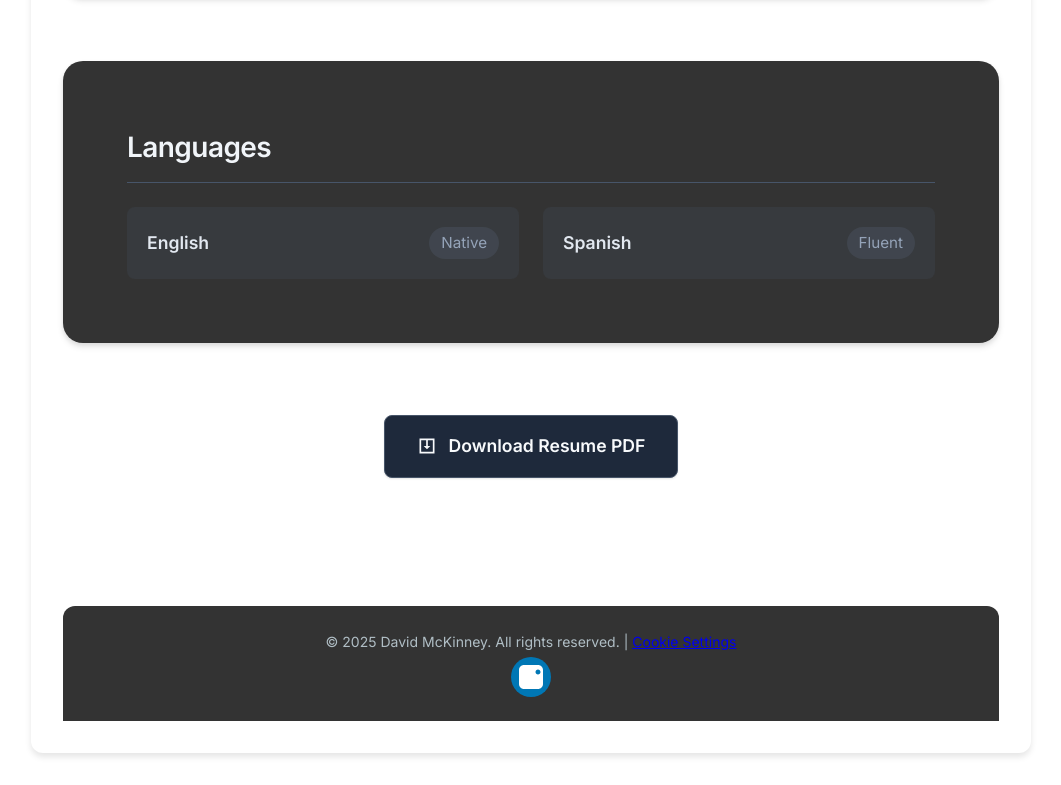
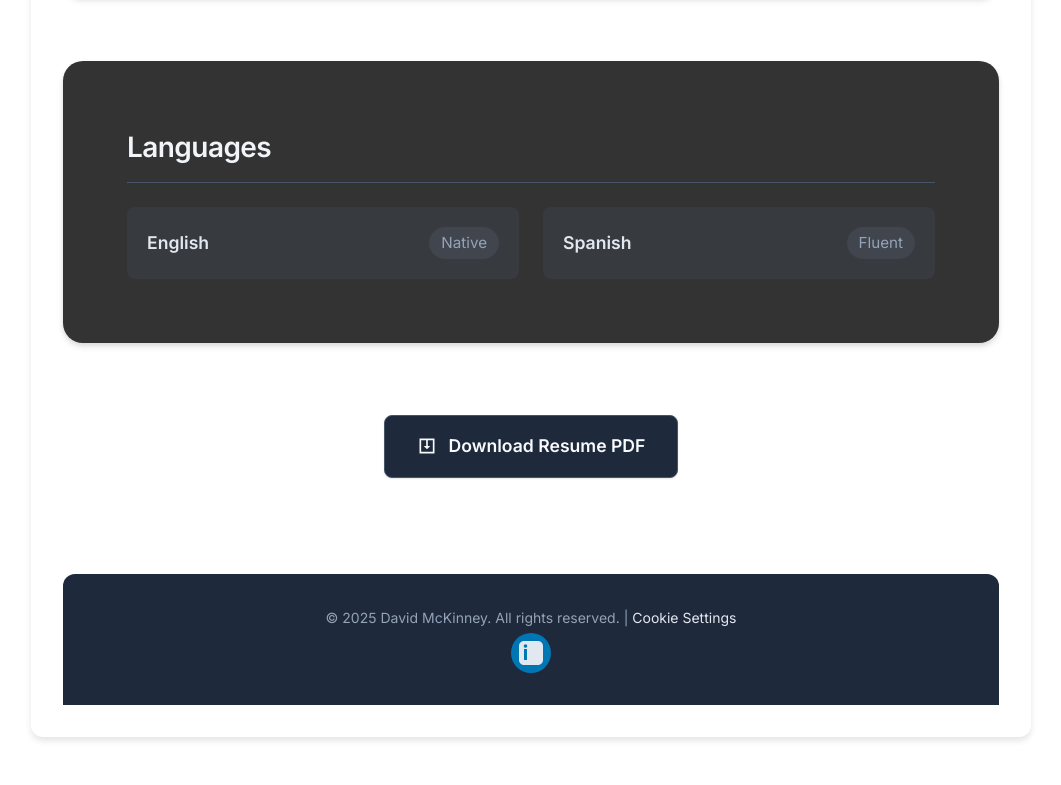
Before and after one commit to mckinaso87/mckinney-website, a plain HTML site: page resume/index.html in a window 1280 px wide. Shown: the part 9490-10275 px from the top of the page, without its empty margins (109-1170 px from the left). Drawn offline with Linux system fonts and the light colour scheme.

Commit message:
style: update footer to match main page design

```diff
--- a/css/resume.css
+++ b/css/resume.css
@@ -688,6 +688,58 @@ body {
     border-radius: 1rem;
 }
 
+.resume-footer {
+    background: #1e293b;
+    padding: 2rem 0;
+    margin-top: 4rem;
+}
+
+.resume-footer .footer-content {
+    max-width: 1200px;
+    margin: 0 auto;
+    padding: 0 2rem;
+    display: flex;
+    justify-content: space-between;
+    align-items: center;
+}
+
+.resume-footer p {
+    color: #94a3b8;
+    margin: 0;
+}
+
+.resume-footer a {
+    color: #e2e8f0;
+    text-decoration: none;
+    transition: color 0.2s ease;
+}
+
+.resume-footer a:hover {
+    color: #0ea5e9;
+}
+
+.resume-footer .linkedin-button {
+    display: inline-flex;
+    align-items: center;
+    padding: 0.5rem;
+    border-radius: 50%;
+    transition: all 0.2s ease;
+}
+
+.resume-footer .linkedin-button:hover {
+    background: rgba(255, 255, 255, 0.1);
+}
+
+.resume-footer .linkedin-button svg {
+    width: 24px;
+    height: 24px;
+    fill: #e2e8f0;
+}
+
+.resume-footer .linkedin-button:hover svg {
+    fill: #0ea5e9;
+}
+
 /* Print Styles */
 @media print {
     body {
@@ -910,6 +962,10 @@ body {
     .download-section {
         display: none;
     }
+
+    .resume-footer {
+        display: none;
+    }
 }
 
 /* Mobile Styles */
@@ -1011,4 +1067,10 @@ body {
     .languages-grid {
         grid-template-columns: 1fr;
     }
+
+    .resume-footer .footer-content {
+        flex-direction: column;
+        gap: 1rem;
+        text-align: center;
+    }
 }
--- a/resume/index.html
+++ b/resume/index.html
@@ -533,7 +533,7 @@
                 <p>&copy; 2025 David McKinney. All rights reserved. | <a href="../privacy/cookie-consent.html">Cookie Settings</a></p>
                 <a href="https://www.linkedin.com/in/david-mckinney-84a1021/" class="linkedin-button" target="_blank" rel="noopener noreferrer" aria-label="Connect on LinkedIn">
                     <svg xmlns="http://www.w3.org/2000/svg" viewBox="0 0 24 24">
-                        <path d="M19 0h-14c-2.761 0-5 2.239-5 5v14c0 2.761 2.239 5 5 5h14c2.762 0 5-2.239 5-5v-14c0-2.761-2.238-5-5-5zm0 9.5c-1.38 0-2.5-1.12-2.5-2.5s1.12-2.5 2.5-2.5 2.5 1.12 2.5 2.5-1.12 2.5-2.5 2.5z"/>
+                        <path d="M19 0h-14c-2.761 0-5 2.239-5 5v14c0 2.761 2.239 5 5 5h14c2.762 0 5-2.239 5-5v-14c0-2.761-2.238-5-5-5zm-11 19h-3v-11h3v11zm-1.5-12.268c-.966 0-1.75-.79-1.75-1.764s.784-1.764 1.75-1.764 1.75.79 1.75 1.764-.783 1.764-1.75 1.764z"/>
                     </svg>
                 </a>
             </div>
```
